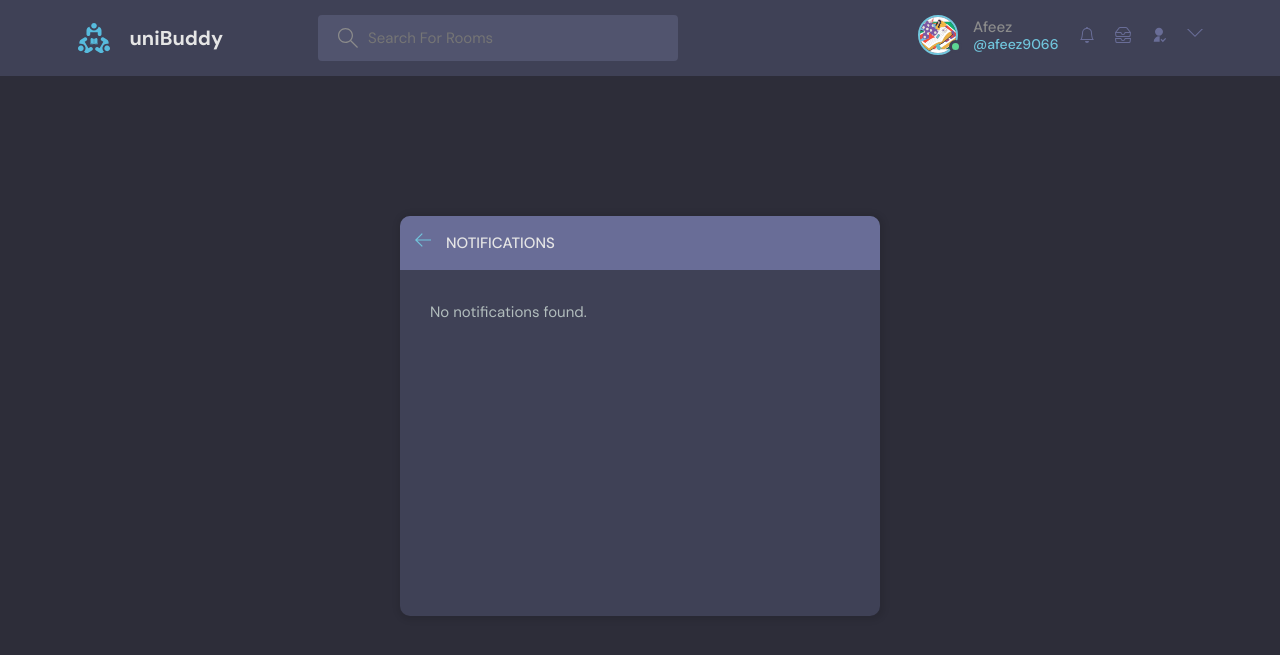
After one commit to ardz01/uniBud, a Django app: page /get_notifications/ in a window 1280 px wide. The commit adds this page. Shown: the top 655 px of the page. Run offline with Django 4.2, Linux system fonts and the light colour scheme; a user stored in the database is signed in; data comes from the database, SQL or seed files in the repository; both versions use the stored data as it was after the commit.

Commit message:
added notification

```diff
--- a/base/models.py
+++ b/base/models.py
@@ -77,3 +77,14 @@ class UserRoomVote(models.Model):
     user = models.ForeignKey(User, on_delete=models.CASCADE)
     room = models.ForeignKey(Room, on_delete=models.CASCADE)
     voted_at = models.DateTimeField(auto_now_add=True)
+
+
+class Notification(models.Model):
+    sender = models.ForeignKey(User, on_delete=models.CASCADE, related_name='sender')
+    receiver = models.ForeignKey(User, on_delete=models.CASCADE, related_name='receiver')
+    notification_type = models.CharField(max_length=100)
+    created_at = models.DateTimeField(auto_now_add=True)
+    is_read = models.BooleanField(default=False)
+
+    def __str__(self):
+        return f"{self.sender} - {self.notification_type}"
--- /dev/null
+++ b/base/templates/base/notifications.html
@@ -0,0 +1,43 @@
+{% extends 'main.html' %}
+
+
+
+{% block content %}
+<main class="notifications layout">
+  <div class="container">
+    <div class="layout__box">
+      <div class="layout__boxHeader">
+        <div class="layout__boxTitle">
+          <a href="{% url 'home' %}">
+            <svg version="1.1" xmlns="http://www.w3.org/2000/svg" width="32" height="32" viewBox="0 0 32 32">
+              <title>arrow-left</title>
+              <path
+                d="M13.723 2.286l-13.723 13.714 13.719 13.714 1.616-1.611-10.96-10.96h27.625v-2.286h-27.625l10.965-10.965-1.616-1.607z">
+              </path>
+            </svg>
+          </a>
+          <h3>Notifications</h3>
+        </div>
+      </div>
+
+      <div class="notifications-page layout__body">
+        {% if notifications %}
+          <ul class="list-group">
+            {% for notification in notifications %}
+              <li class="list-group-item">
+                <span>{{ notification.timestamp|date:"F d, Y H:i" }}</span>
+                {% if notification.notification_type == 'follow' %}
+                  <p>{{ notification.sender.username }} has started following you.</p>
+                {% endif %}
+              </li>
+            {% endfor %}
+          </ul>
+        {% else %}
+          <p>No notifications found.</p>
+        {% endif %}
+      </div>
+    </div>
+  </div>
+</main>
+
+{% endblock content %}
--- /dev/null
+++ b/base/templatetags/notification_tags.py
@@ -0,0 +1,8 @@
+from django import template
+from base.models import Notification
+
+register = template.Library()
+
+@register.simple_tag
+def unread_notifications_count(user):
+    return Notification.objects.filter(receiver=user, is_read=False).count()
--- a/base/urls.py
+++ b/base/urls.py
@@ -37,4 +37,6 @@ urlpatterns = [
     path('room/<int:room_id>/make-admin/<int:user_id>/', views.make_user_admin, name='make-user-admin'),
     path('room/<int:room_id>/un-admin/<int:user_id>/', views.unadmin_user, name='unadmin-user'),
 
+    path('get_notifications/', views.get_notifications, name='get_notifications'),
+
 ]
--- a/base/views.py
+++ b/base/views.py
@@ -4,7 +4,7 @@ from django.contrib import messages
 from django.contrib.auth.decorators import login_required
 from django.db.models import Q, Count
 from django.contrib.auth import authenticate, login, logout
-from .models import Room, Topic, Message, User, UserRoomVote
+from .models import Room, Topic, Message, User, UserRoomVote, Notification
 from .forms import RoomForm, UserForm, MyUserCreationForm, MessageForm, UpvoteForm
 from django.shortcuts import get_object_or_404
 
@@ -289,6 +289,8 @@ def follow_user(request, pk):
         request.user.following.add(user_to_follow)
         user_to_follow.follower_count = user_to_follow.followers.all().count()
         user_to_follow.save()
+        notification = Notification(sender=request.user, receiver=user_to_follow, notification_type='follow')
+        notification.save()
     return redirect('user-profile', pk=pk)
 
 def unfollow_user(request, pk):
@@ -313,7 +315,12 @@ def follower_list(request, pk):
 
 
 
-
+def get_notifications(request):
+    notifications = Notification.objects.filter(receiver=request.user, is_read=False).order_by('-created_at')
+    for notification in notifications:
+        notification.is_read = True
+        notification.save()
+    return render(request, 'base/notifications.html', {'notifications': notifications})
 
 
 @login_required(login_url='login')
--- a/templates/navbar.html
+++ b/templates/navbar.html
@@ -1,5 +1,6 @@
 {% load static %}
 {% load static custom_tags %}
+{% load static notification_tags %}
 <header class="header header--loggedIn">
     <div class="container">
         <a href="{% url 'home' %}" class="header__logo">
@@ -28,6 +29,20 @@
                         <img src="{{request.user.avatar.url}}" />
                     </div>
                     <p>{{request.user.name}} <span>@{{request.user.username}}</span></p>
+
+
+                    <a href="{% url 'get_notifications' %}">
+                        <svg xmlns="http://www.w3.org/2000/svg" width="16" height="16" fill="currentColor" class="bi bi-bell" viewBox="0 0 16 16">
+                            <path d="M8 16a2 2 0 0 0 2-2H6a2 2 0 0 0 2 2zM8 1.918l-.797.161A4.002 4.002 0 0 0 4 6c0 .628-.134 2.197-.459 3.742-.16.767-.376 1.566-.663 2.258h10.244c-.287-.692-.502-1.49-.663-2.258C12.134 8.197 12 6.628 12 6a4.002 4.002 0 0 0-3.203-3.92L8 1.917zM14.22 12c.223.447.481.801.78 1H1c.299-.199.557-.553.78-1C2.68 10.2 3 6.88 3 6c0-2.42 1.72-4.44 4.005-4.901a1 1 0 1 1 1.99 0A5.002 5.002 0 0 1 13 6c0 .88.32 4.2 1.22 6z"/>
+                          </svg>
+                        {% unread_notifications_count request.user as notification_count %}
+                        {% if notification_count > 0 %}
+                            <span class="notification-count">{{ notification_count }}</span>
+                        {% endif %}
+                    </a>
+
+
+
 
                     {% unread_messages_count request.user as unreadCount %}
                     <a href="{% url 'inbox' %}">
```
Also changed, not shown: base/templates/base/feed_component.html (+5 -2 lines), base/migrations/0012_notification.py (added), base/templatetags/custom_tags.py (line endings or trailing spaces), db.sqlite3.
